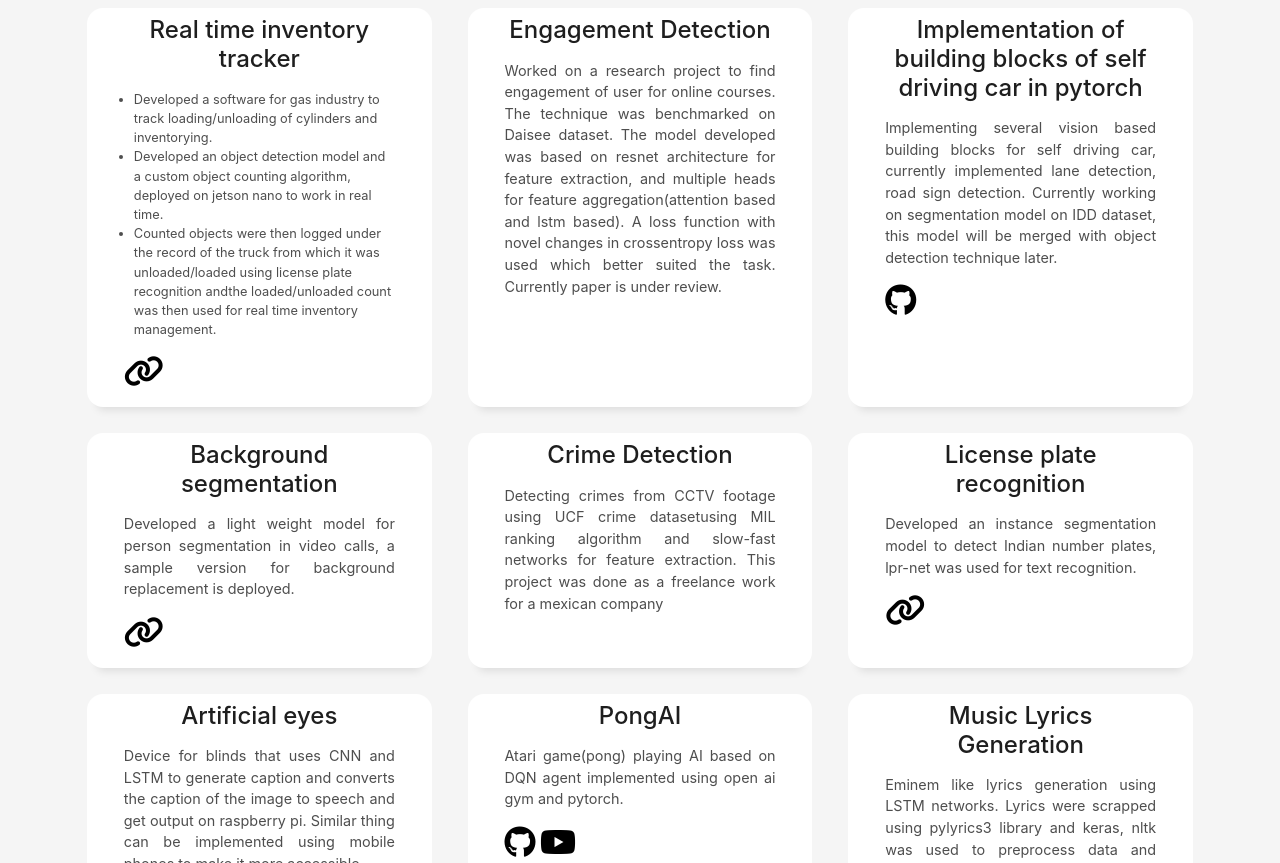
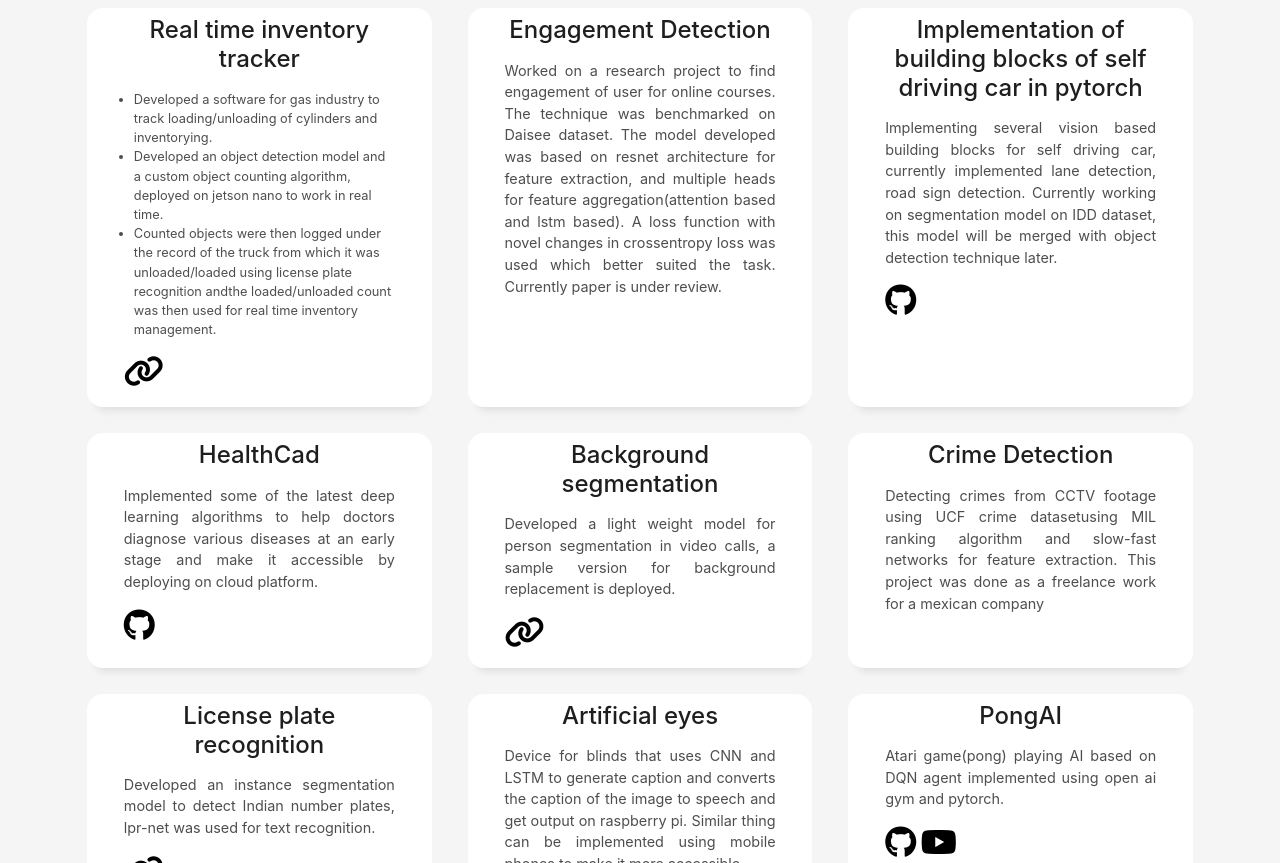
Before and after one commit to Sagargajare/sanchit, a plain HTML site: page index.html in a window 1280 px wide. Shown: the part 3423-4286 px from the top of the page. Drawn offline with Linux system fonts and the light colour scheme.

Commit message:
project added

```diff
--- a/index.html
+++ b/index.html
@@ -367,7 +367,7 @@ i.fa-github ,i.fa-youtube, i.fa-link{
 
                                                 </ul></p>
                                             </li>
-                                            <li class="event" data-date="Freelancer(June 2019 - Present)">
+                                            <li class="event" data-date="Freelancer.com(June 2019 - Present)">
                                                 <h3>Freelancing</h3>
                                                 <p><ul>
                                                     <li>
@@ -512,6 +512,15 @@ i.fa-github ,i.fa-youtube, i.fa-link{
                                 detection
                                 technique later.</p>
                             <a href="https://github.com/sanchit2843/SelfDrivingCar" target="_blank">
+                                <i class="fab fa-github fa-2x"></i></a>
+                        </div>
+                    </div>
+                    <div class="column1 nature">
+                        <div class="content box-shadow">
+                            <h4 style="text-align: center;">HealthCad</h4>
+                            <p style="text-align: justify;">Implemented some of the latest deep learning algorithms to help doctors diagnose various diseases at an early stage and
+                            make it accessible by deploying on cloud platform.</p>
+                            <a href="https://github.com/sanchit2843/healthcad" target="_blank">
                                 <i class="fab fa-github fa-2x"></i></a>
                         </div>
                     </div>
```
